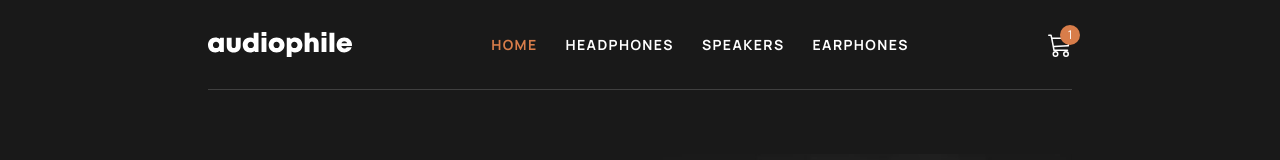
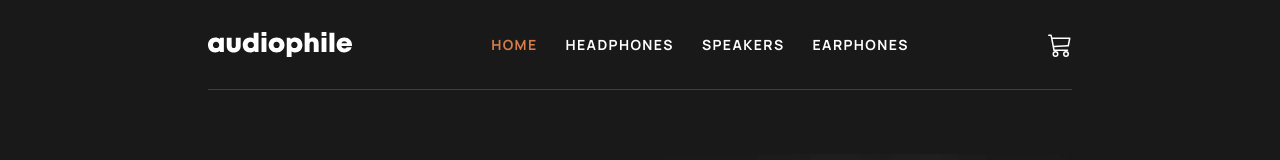
Before and after one commit to muodilo/audiophile, a Next.js app: page / in a window 1280 px wide. Shown: the top 160 px of the page. Built offline with nearby package versions, Linux system fonts and the light colour scheme.

Commit message:
fix: prevent hydration error in Navbar by deferring cart badge render until client hydration

```diff
--- /dev/null
+++ b/app/components/AddToCartPanel.tsx
@@ -0,0 +1,56 @@
+'use client';
+
+import { useState } from 'react';
+import { useCartStore } from '@/store/useCartStore';
+import type { Product } from '@/types/product';
+import { toast } from 'react-toastify';
+
+export default function AddToCartPanel({ product }: { product: Product }) {
+  const [qty, setQty] = useState(1);
+  const add = useCartStore((s) => s.add);
+
+  const handleAdd = () => {
+    add({
+      id: product.id,
+      slug: product.slug,
+      name: product.shortName,
+      price: product.price,
+      image: product.cartImage,
+      qty,
+    });
+
+    toast.success(`${product.shortName} added to cart!`, {
+      position: 'top-left',
+      autoClose: 2000,
+    });
+  };
+
+  return (
+    <div className="flex md:flex-row flex-col items-center gap-5">
+      <div className="flex overflow-hidden rounded">
+        <button
+          onClick={() => setQty((q) => Math.max(1, q - 1))}
+          className="h-10 w-10 bg-neutral-200 hover:bg-neutral-300"
+        >
+          {'–'}
+        </button>
+        <div className="h-10 w-12 flex items-center justify-center bg-neutral-100">
+          {qty}
+        </div>
+        <button
+          onClick={() => setQty((q) => q + 1)}
+          className="h-10 w-10 bg-neutral-200 hover:bg-neutral-300"
+        >
+          +
+        </button>
+      </div>
+
+      <button
+        onClick={handleAdd}
+        className="bg-amber-600 text-white px-6 py-2 hover:bg-amber-700 text-sm transition"
+      >
+        ADD TO CART
+      </button>
+    </div>
+  );
+}
--- /dev/null
+++ b/app/components/CartModal.tsx
@@ -0,0 +1,91 @@
+'use client';
+
+import { useCartStore } from '@/store/useCartStore';
+import Image from 'next/image';
+import { useRouter } from 'next/navigation';
+import { PiShoppingCartThin } from "react-icons/pi";
+
+export default function CartModal() {
+  const {
+    items,
+    increase,
+    decrease,
+    // remove,
+    clear,
+    subtotal: getSubtotal,
+  } = useCartStore();
+
+  const router = useRouter();
+  const subtotal = getSubtotal();
+
+  if (!items.length) {
+    return (
+      <div className="absolute top-20 right-5 flex items-center flex-col bg-white p-6 rounded-lg shadow-xl w-80 z-50">
+        <p className=" text-center text-neutral-500 font-semibold">Your cart is empty </p>
+        <PiShoppingCartThin className='text-black/60 text-9xl'/>
+      </div>
+    );
+  }
+
+  return (
+    <div className="absolute top-20 right-5 bg-white p-6 rounded-lg shadow-xl w-80 z-50">
+      <div className="flex justify-between items-center mb-6">
+        <p className="font-bold text-lg text-neutral-500">CART ({items.length})</p>
+        <button onClick={clear} className="text-sm underline text-gray-500">
+          Remove All
+        </button>
+      </div>
+
+      <div className="space-y-4 max-h-72 overflow-y-auto pr-2">
+        {items.map((item) => (
+          <div key={item.id} className="flex justify-between items-center">
+            <div className="flex items-center gap-4">
+              <Image
+                src={item.image}
+                alt={item.name}
+                width={50}
+                height={50}
+                className="rounded-md"
+              />
+              <div>
+                <p className="font-medium">{item.name}</p>
+                <p className="text-sm text-neutral-500">
+                  $ {item.price.toLocaleString()}
+                </p>
+              </div>
+            </div>
+            <div className="flex items-center bg-neutral-100 rounded">
+              <button
+                className="px-2 text-sm text-neutral-500"
+                onClick={() => decrease(item.id)}
+              >
+                –
+              </button>
+              <span className="px-3 text-sm text-neutral-500">{item.qty}</span>
+              <button
+                className="px-2 text-sm text-neutral-500"
+                onClick={() => increase(item.id)}
+              >
+                +
+              </button>
+            </div>
+          </div>
+        ))}
+      </div>
+
+      <div className="flex justify-between mt-6 mb-5">
+        <p className="text-sm text-neutral-500 tracking-widest">TOTAL</p>
+        <p className="font-bold text-lg text-neutral-500">
+          $ {subtotal.toLocaleString(undefined, { minimumFractionDigits: 0 })}
+        </p>
+      </div>
+
+      <button
+        onClick={() => router.push('/checkout')}
+        className="bg-[#d87d4a] hover:bg-[#fbaf85] transition text-white w-full py-3 text-sm tracking-wider uppercase"
+      >
+        Checkout
+      </button>
+    </div>
+  );
+}
--- a/app/components/Navbar.tsx
+++ b/app/components/Navbar.tsx
@@ -1,35 +1,40 @@
-import Logo from './Logo'
-import Link from 'next/link'
-import { BsCart3 } from "react-icons/bs";
+'use client';
 
-const Navbar = () => {
+import Logo from './Logo';
+import Link from 'next/link';
+import { BsCart3 } from 'react-icons/bs';
+import { useState } from 'react';
+import CartModal from './CartModal';
+import { useCartCount } from '@/store/useCartStore';
+import useHasHydrated from '@/hooks/useHasHydrated';
+
+export default function Navbar() {
+  const [open, setOpen] = useState(false);
+  const count = useCartCount();
+  const hydrated = useHasHydrated();
   return (
-    <nav className='lg:px-52 px-5 bg-foreground text-white'>
-        {/* desktop */}
-        <div className=' border-b border-neutral-700 py-8 flex items-center justify-between '>
-            <Logo/>
-            <ul className='flex items-center font-bold gap-7 text-sm tracking-widest'>
-                <li>
-                    <Link className='text-[#d87d4a]' href={'/'}>HOME</Link>
-                </li>
-                <li>
-                    <Link className='' href={'/category/headphones'}>HEADPHONES</Link>
-                </li>
-                <li>
-                    <Link className='' href={'/category/speakers'}>SPEAKERS</Link>
-                </li>
-                <li>
-                    <Link className='' href={'/category/earphones'}>EARPHONES</Link>
-                </li>
-            </ul>
-            <div className='relative'>
-                < BsCart3  className='text-2xl'/>
-                <div className='absolute -top-2 -right-2 min-w-5 h-5 flex items-center justify-center text-xs bg-[#d87d4a] rounded-full'>1</div>
-            </div>
+    <nav className="lg:px-52 px-5 bg-foreground text-white relative">
+      <div className="border-b border-neutral-700 py-8 flex items-center justify-between">
+        <Logo />
+        <ul className="hidden md:flex items-center font-bold gap-7 text-sm tracking-widest">
+          <li><Link className="text-[#d87d4a]" href="/">HOME</Link></li>
+          <li><Link href="/category/headphones">HEADPHONES</Link></li>
+          <li><Link href="/category/speakers">SPEAKERS</Link></li>
+          <li><Link href="/category/earphones">EARPHONES</Link></li>
+        </ul>
+        <div
+          className="relative cursor-pointer"
+          onClick={() => hydrated && setOpen(o => !o)}
+        >
+          <BsCart3 className="text-2xl" />
+          {hydrated && count > 0 && (
+            <span className="absolute -top-2 -right-2 min-w-5 h-5 flex items-center justify-center text-xs bg-[#d87d4a] rounded-full">
+              {count}
+            </span>
+          )}
         </div>
-
+      </div>
+      {hydrated && open && <CartModal />}
     </nav>
-  )
+  );
 }
-
-export default Navbar
--- a/app/layout.tsx
+++ b/app/layout.tsx
@@ -4,6 +4,8 @@ import "./globals.css";
 import Navbar from "./components/Navbar";
 import Footer from "./components/Footer";
 import PageLoader from "./components/pageLoader";
+import { ToastContainer } from 'react-toastify';
+import 'react-toastify/dist/ReactToastify.css';
 
 const manrope = Manrope({
   subsets: ['latin']
@@ -26,6 +28,7 @@ export default function RootLayout({
         <Navbar />
         {children}
         <Footer />
+        <ToastContainer position="top-left" autoClose={3000} />
       </body>
     </html>
   );
--- /dev/null
+++ b/hooks/useHasHydrated.ts
@@ -0,0 +1,8 @@
+'use client';
+import { useEffect, useState } from 'react';
+
+export default function useHasHydrated() {
+  const [hasHydrated, setHasHydrated] = useState(false);
+  useEffect(() => setHasHydrated(true), []);
+  return hasHydrated;
+}
--- a/package.json
+++ b/package.json
@@ -12,7 +12,9 @@
     "next": "15.3.4",
     "react": "^19.0.0",
     "react-dom": "^19.0.0",
-    "react-icons": "^5.5.0"
+    "react-icons": "^5.5.0",
+    "react-toastify": "^11.0.5",
+    "zustand": "^5.0.5"
   },
   "devDependencies": {
     "@eslint/eslintrc": "^3",
--- /dev/null
+++ b/store/useCartStore.ts
@@ -0,0 +1,77 @@
+
+import { create } from 'zustand';
+import { persist } from 'zustand/middleware';
+
+export type CartItem = {
+  id: number;
+  slug: string;
+  name: string;
+  price: number;
+  image: string;
+  qty: number;
+};
+
+interface CartState {
+  items: CartItem[];
+
+
+  add: (item: CartItem) => void;
+  increase: (id: number) => void;
+  decrease: (id: number) => void;
+  remove: (id: number) => void;
+  clear: () => void;
+
+
+  subtotal: () => number;
+  count: () => number;
+}
+
+export const useCartStore = create<CartState>()(
+  persist(
+    (set, get) => ({
+      items: [],
+
+      add: (incoming) =>
+        set((state) => {
+          const exists = state.items.find((i) => i.id === incoming.id);
+          if (exists) {
+            return {
+              items: state.items.map((i) =>
+                i.id === incoming.id ? { ...i, qty: i.qty + incoming.qty } : i,
+              ),
+            };
+          }
+          return { items: [...state.items, incoming] };
+        }),
+
+      increase: (id) =>
+        set((state) => ({
+          items: state.items.map((i) =>
+            i.id === id ? { ...i, qty: i.qty + 1 } : i,
+          ),
+        })),
+
+      decrease: (id) =>
+        set((state) => ({
+          items: state.items
+            .map((i) =>
+              i.id === id ? { ...i, qty: Math.max(i.qty - 1, 1) } : i,
+            )
+            .filter((i) => i.qty > 0),
+        })),
+
+      remove: (id) =>
+        set((state) => ({ items: state.items.filter((i) => i.id !== id) })),
+
+      clear: () => set({ items: [] }),
+
+      subtotal: () =>
+        get().items.reduce((t, i) => t + i.price * i.qty, 0),
+
+      count: () => get().items.reduce((t, i) => t + i.qty, 0),
+    }),
+    { name: 'audiophile-cart' },
+  ),
+);
+export const useCartSubtotal = () => useCartStore((s) => s.subtotal());
+export const useCartCount = () => useCartStore((s) => s.count());
```
Also changed, not shown: app/product/[slug]/page.tsx (+47 -30 lines), 1 other file (tests, documents, lock files or other folders).
